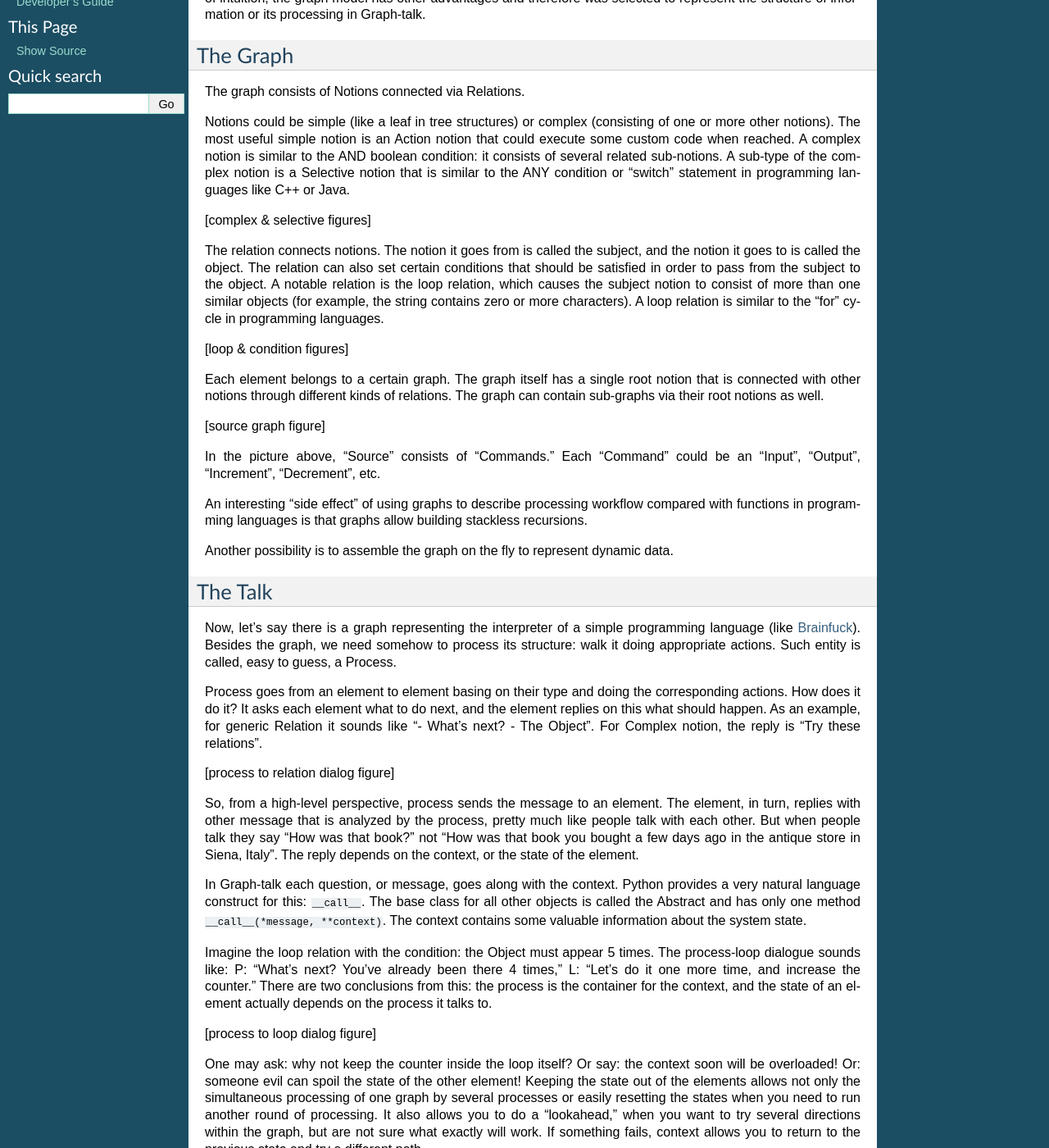
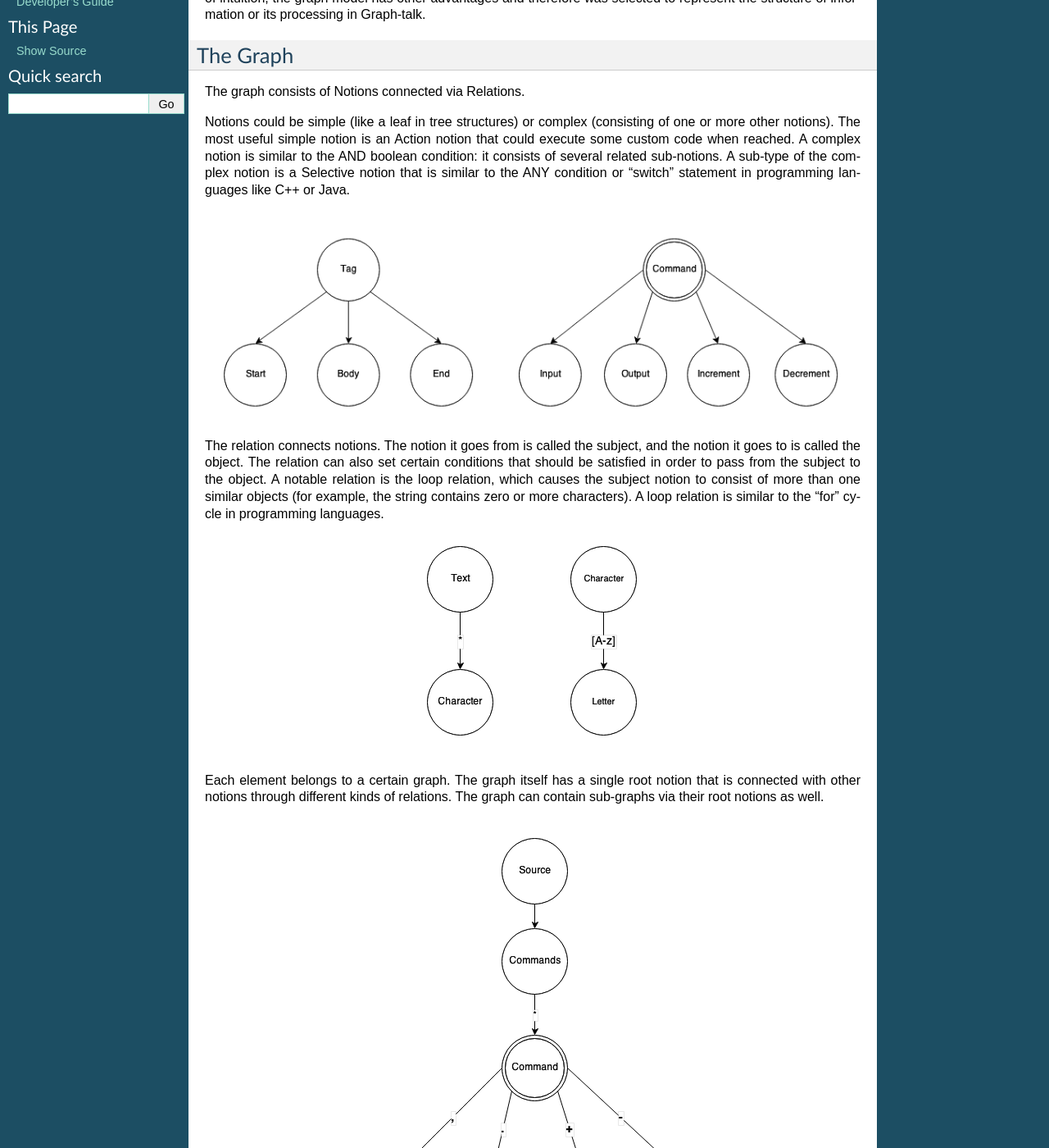
Before and after one commit to krvss/graph-talk, a Sphinx documentation site: the page built from docs/concepts.rst, in a window 1280 px wide and 1400 px high, scrolled down 282 px. Shown: the whole window at 82% size. Built offline with Sphinx 7.4.7, drawn with Linux system fonts in a browser that asks for light colours; some of the changed text lies outside the part shown.

Commit message:
Adding concepts images.

```diff
--- a/docs/concepts.rst
+++ b/docs/concepts.rst
@@ -13,15 +13,15 @@ The graph consists of Notions connected via Relations.
 
 Notions could be simple (like a leaf in tree structures) or complex (consisting of one or more other notions). The most useful simple notion is an Action notion that could execute some custom code when reached. A complex notion is similar to the AND boolean condition: it consists of several related sub-notions. A sub-type of the complex notion is a Selective notion that is similar to the ANY condition or "switch" statement in programming languages like C++ or Java.
 
-[complex & selective figures]
+.. figure::  images/concepts_cs.png
 
 The relation connects notions. The notion it goes from is called the subject, and the notion it goes to is called the object. The relation can also set certain conditions that should be satisfied in order to pass from the subject to the object. A notable relation is the loop relation, which causes the subject notion to consist of more than one similar objects (for example, the string contains zero or more characters). A loop relation is similar to the "for" cycle in programming languages.
 
-[loop & condition figures]
+.. figure::  images/concepts_lc.png
 
 Each element belongs to a certain graph. The graph itself has a single root notion that is connected with other notions through different kinds of relations. The graph can contain sub-graphs via their root notions as well.
 
-[source graph figure]
+.. figure::  images/concepts_source.png
 
 In the picture above, "Source" consists of "Commands." Each "Command" could be an "Input", "Output", "Increment", "Decrement", etc.
 
@@ -35,16 +35,16 @@ Now, let's say there is a graph representing the interpreter of a simple program
 
 Process goes from an element to element basing on their type and doing the corresponding actions. How does it do it? It asks each element what to do next, and the element replies on this what should happen. As an example, for generic Relation it sounds like "- What's next? - The Object". For Complex notion, the reply is "Try these relations".
 
-[process to relation dialog figure]
+.. figure::  images/concepts_rel.png
 
 So, from a high-level perspective, process sends the message to an element. The element, in turn, replies with other message that is analyzed by the process, pretty much like people talk with each other. But when people talk they say "How was that book?" not "How was that book you bought a few days ago in the antique store in Siena, Italy". The reply depends on the context, or the state of the element.
 
 In Graph-talk each question, or message, goes along with the context.
 Python provides a very natural language construct for this: ``__call__``. The base class for all other objects is called the Abstract and has only one method ``__call__(*message, **context)``. The context contains some valuable information about the system state.
 
-Imagine the loop relation with the condition: the Object must appear 5 times. The process-loop dialogue sounds like: P: "What's next? You've already been there 4 times," L: "Let's do it one more time, and increase the counter." There are two conclusions from this: the process is the container for the context, and the state of an element actually depends on the process it talks to.
+Imagine the loop relation with the condition: the Object must appear 5 times. The process-loop dialogue sounds like: P: "What's next? You've already been there 4 times," L: "Let's do it one more time, and increase the iteration counter." There are two conclusions from this: the process is the container for the context, and the state of an element actually depends on the process it talks to.
 
-[process to loop dialog figure]
+.. figure::  images/concepts_loop.png
 
 One may ask: why not keep the counter inside the loop itself? Or say: the context soon will be overloaded! Or: someone evil can spoil the state of the other element! Keeping the state out of the elements allows not only the simultaneous processing of one graph by several processes or easily resetting the states when you need to run another round of processing. It also allows you to do a "lookahead," when you want to try several directions within the graph, but are not sure what exactly will work. If something fails, context allows you to return to the previous state and try a different path.
 
@@ -62,7 +62,7 @@ The result is the outcome of the condition. For example, if the condition were t
 
 Both the graph element and the process have the same parent class, called Handler, that implements the condition-event mechanism to generate replies to messages. It has a handle method that walks through all conditions and finds the one with the highest rank – similar to the way that Lex works.
 
-[figure – selection the highest rank]
+.. figure::  images/concepts_rank.png
 
 Conditions could be strings, lists (in this case, each element of the list is a nested condition and is checked independently), values (like numbers or logical values), and regular expressions, but of course, the most useful type is a custom function. The condition could be an abstract as well – this is how selective notion chooses the best way to go.
 
```
Also changed, not shown: docs/images/concepts_cs.png (added), docs/images/concepts_lc.png (added), docs/images/concepts_loop.png (added), docs/images/concepts_rank.png (added), docs/images/concepts_rel.png (added), docs/images/concepts_source.png (added).
